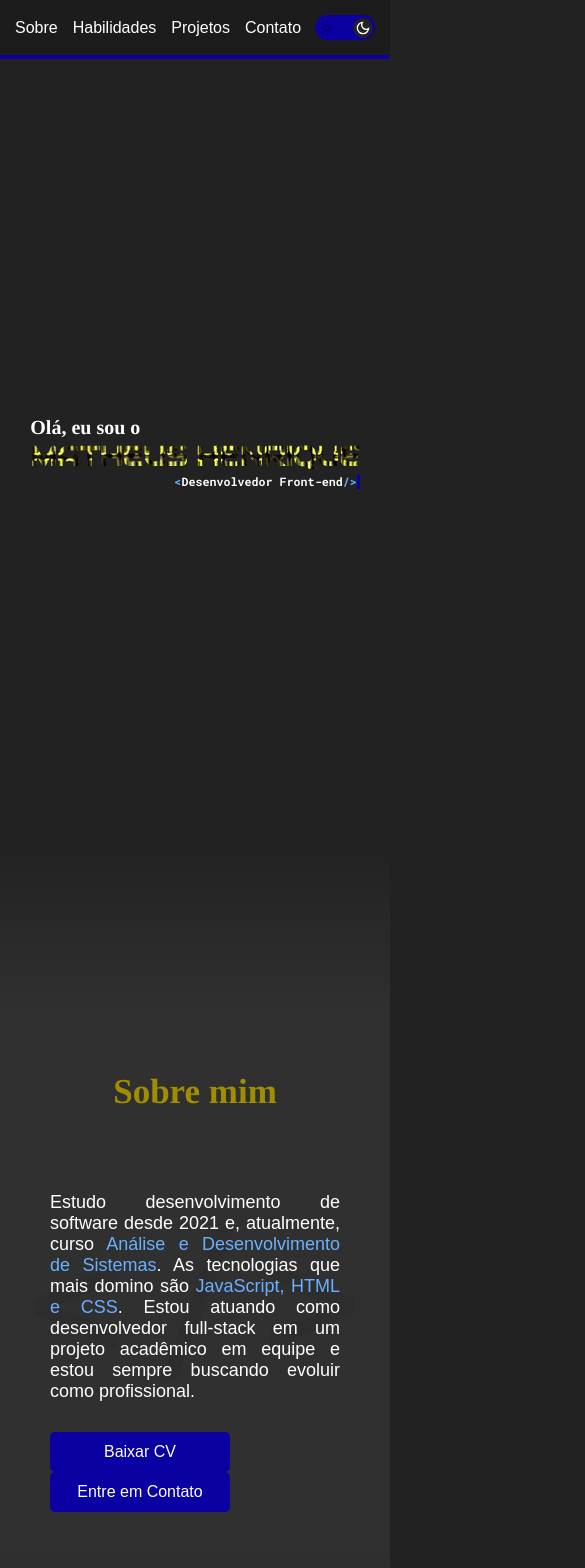
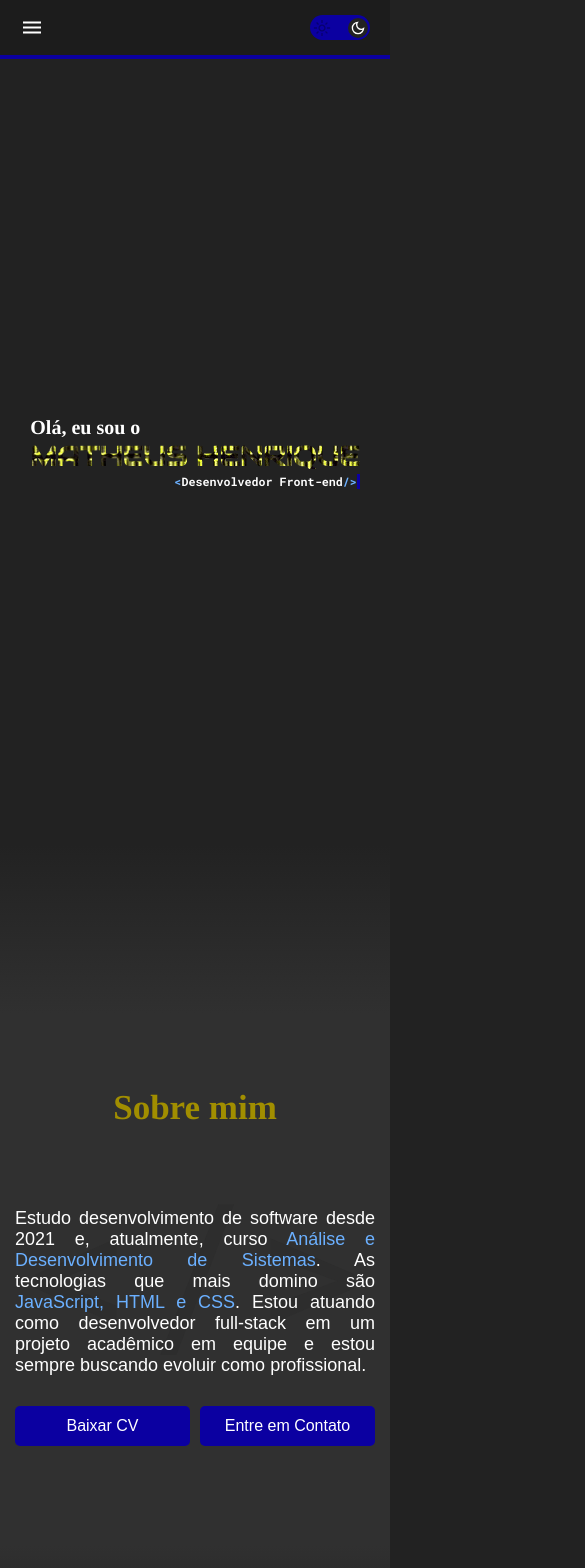
Before and after one commit to matheushnunes/portfolio, a React (Vite) app: page / in a window 390 px wide. Shown: the top 1568 px of the page, 585 px wide, since content can reach past the window. Built offline with nearby package versions, Linux system fonts and the light colour scheme.

Commit message:
responsividade.

```diff
--- a/src/components/header.jsx
+++ b/src/components/header.jsx
@@ -1,20 +1,17 @@
 import { useRef, useEffect, useState } from "react";
 import icoDark from "../assets/images/ico_dark_mode.svg";
 import icoLight from "../assets/images/ico_light_mode.svg";
+import icoMenu from "../assets/images/ico-menu.svg";
+import closeButton from "../assets/images/close-button.svg";
 
-export default function Header({
-    goToSectionAbout,
-    goToSectionSkills,
-    goToSectionProjects,
-    goToSectionContact
-}) {
+export default function Header() {
     const root = document.documentElement;
     const [isDarkTheme, setIsDarkTheme] = useState(true);
+    const [isMenuOpen, setIsMenuOpen] = useState(false);
 
     root.classList.add("dark-mode")
 
     function toggleTheme(e) {
-
         setIsDarkTheme(!isDarkTheme);
 
         if (isDarkTheme) {
@@ -28,13 +25,29 @@ export default function Header({
 
     return (
         <header>
-            <nav>
+            {
+                isMenuOpen ?
+                <img
+                    src={closeButton}
+                    alt="botão fechar menu"
+                    className="close-button"
+                    onClick={() => setIsMenuOpen(!isMenuOpen)}
+                /> :
+                <img
+                    src={icoMenu}
+                    alt="menu hamburguer"
+                    className="menu-hamburguer"
+                    onClick={() => setIsMenuOpen(!isMenuOpen)}
+                />
+            }
+
+            <nav className={`nav-sections ${isMenuOpen ? "menu-open" : ""}`}>
                 <a className="links-nav" href="#about-me">Sobre</a>
                 <a className="links-nav" href="#skills">Habilidades</a>
                 <a className="links-nav" href="#projects">Projetos</a>
                 <a className="links-nav" href="#contact">Contato</a>
             </nav>
-            <button className={`toggle-theme ${isDarkTheme ? "dark-mode" : "light-mode" }`} onClick={toggleTheme}>
+            <button className={`toggle-theme ${isDarkTheme ? "dark-mode" : "light-mode"}`} onClick={toggleTheme}>
                 <div className="container-ico-theme">
                     <img
                         id="ico-theme-light"
--- a/src/styles/index.scss
+++ b/src/styles/index.scss
@@ -19,6 +19,7 @@
     font-size: 0.625rem;
     /* 10px */
 }
+
 :root.light-mode {
     --main-color: #d8d8d8;
     --main-color-1: #f0f0f0;
@@ -33,6 +34,11 @@
 
     font-size: 0.625rem;
     /* 10px */
+}
+.light-mode {
+    .menu-hamburguer {
+        filter: invert(0);
+    }
 }
 
 ::-webkit-scrollbar {
@@ -114,6 +120,13 @@ nav a {
 nav a:hover {
     color: var(--yellow);
     transition: .3s;
+}
+
+.menu-hamburguer {
+    display: none;
+}
+.close-button {
+    display: none;
 }
 
 input[type="checkbox"] {
@@ -412,13 +425,11 @@ h1 {
     flex-direction: column;
     align-items: center;
     padding: 10rem 1.5rem 15rem 1.5rem;
-    background: linear-gradient(
-        to bottom,
-        transparent 0%,
-        var(--main-color-1) 40%,
-        var(--main-color-1) 70%,
-        transparent 100%
-    );
+    background: linear-gradient(to bottom,
+            transparent 0%,
+            var(--main-color-1) 40%,
+            var(--main-color-1) 70%,
+            transparent 100%);
 
 }
 
@@ -431,6 +442,7 @@ h1 {
     gap: 5rem;
 
     overflow: hidden;
+
     .skill {
         opacity: 0;
         transform: translateX(50%);
@@ -541,19 +553,19 @@ h1 {
     width: 100%;
     height: 100%;
     border-radius: 50%;
-    overflow: hidden; /* Movido para este container específico */
+    overflow: hidden;
+    /* Movido para este container específico */
     z-index: 0;
 }
 
 .progress-bar {
     width: calc(100% - 4px);
-    height: calc(100% - 4px);;
+    height: calc(100% - 4px);
+    ;
     border-radius: 50%;
-    background: conic-gradient(
-        transparent 0% 15%,
-        var(--text-color) 20% 25%,
-        transparent 30% 100%
-    );
+    background: conic-gradient(transparent 0% 15%,
+            var(--text-color) 20% 25%,
+            transparent 30% 100%);
     position: absolute;
     top: 2px;
     left: 2px;
@@ -565,10 +577,8 @@ h1 {
     width: 100%;
     height: 100%;
     border-radius: 50%;
-    background: conic-gradient(
-        #0b00a1c7 0% 30%,
-        var(--main-color1) 30% 100%
-    );
+    background: conic-gradient(#0b00a1c7 0% 30%,
+            var(--main-color1) 30% 100%);
     position: absolute;
     top: 0;
     left: 0;
@@ -799,11 +809,16 @@ h1 {
         display: flex;
         flex-direction: row;
         align-items: center;
+        flex-wrap: wrap;
         justify-content: space-between;
         padding: 2rem;
         gap: 2rem;
         transform: translateY(50%);
         opacity: 0;
+    }
+
+    .contact {
+        width: 200px;
     }
 
     .contact a {
--- a/src/styles/mediaQuerys.scss
+++ b/src/styles/mediaQuerys.scss
@@ -1,9 +1,62 @@
-@media screen and (max-width: 802px) {
+@media screen and (max-width: 480px) {
+    header {
+        padding: 1.5rem 2rem !important;
+        .menu-hamburguer {
+            display: block;
+            filter: invert(1);
+        }
+
+        .close-button {
+            display: block;
+            filter: invert(1);
+        }
+
+        .nav-sections {
+            display: none;
+        }
+
+        .menu-open.nav-sections {
+            display: flex;
+            flex-direction: column;
+            align-items: start;
+            gap: 0;
+            position: absolute;
+            left: 1rem;
+            top: 5.9rem;
+            background-color: var(--main-color1);
+            border-radius: 0 0 5px 5px;
+
+            a {
+                border-bottom: 1px solid var(--blue);
+                padding: 1rem 2rem;
+                width: 100%;
+            }
+            a:last-of-type{
+                border: none;
+            }
+        }
+
+    }
+}
+
+@media screen and (max-width: 520px) {
+    .about-me {
+        padding: 1.5rem !important;
+    }
+
+    .buttons-about-me {
+        flex-wrap: nowrap !important;
+        gap: 1rem;
+    }
+}
+
+@media screen and (max-width: 852px) {
     .container-about-text-btn {
-        justify-content: center;
+        justify-content: center !important;
     }
+
     .buttons-about-me {
-        width: 100%;
+        width: 100% !important;
         max-width: 48rem;
     }
 }
@@ -14,17 +67,20 @@
             flex-flow: column;
             align-items: center;
         }
+
         .info-project {
             width: 100% !important;
             max-width: 500px !important;
         }
-        .project:nth-child(2n) .container-project {
-            flex-direction: column !important;
-        }
+    }
+
+    .project:nth-child(2n) .container-project {
+        flex-direction: column !important;
     }
 
     .container-contacts {
         width: 100% !important;
+        justify-content: center !important;
+        gap: 5 rem !important;
     }
-
 }
```
Also changed, not shown: src/assets/images/close-button.svg (added), src/assets/images/ico-menu.svg (added).
